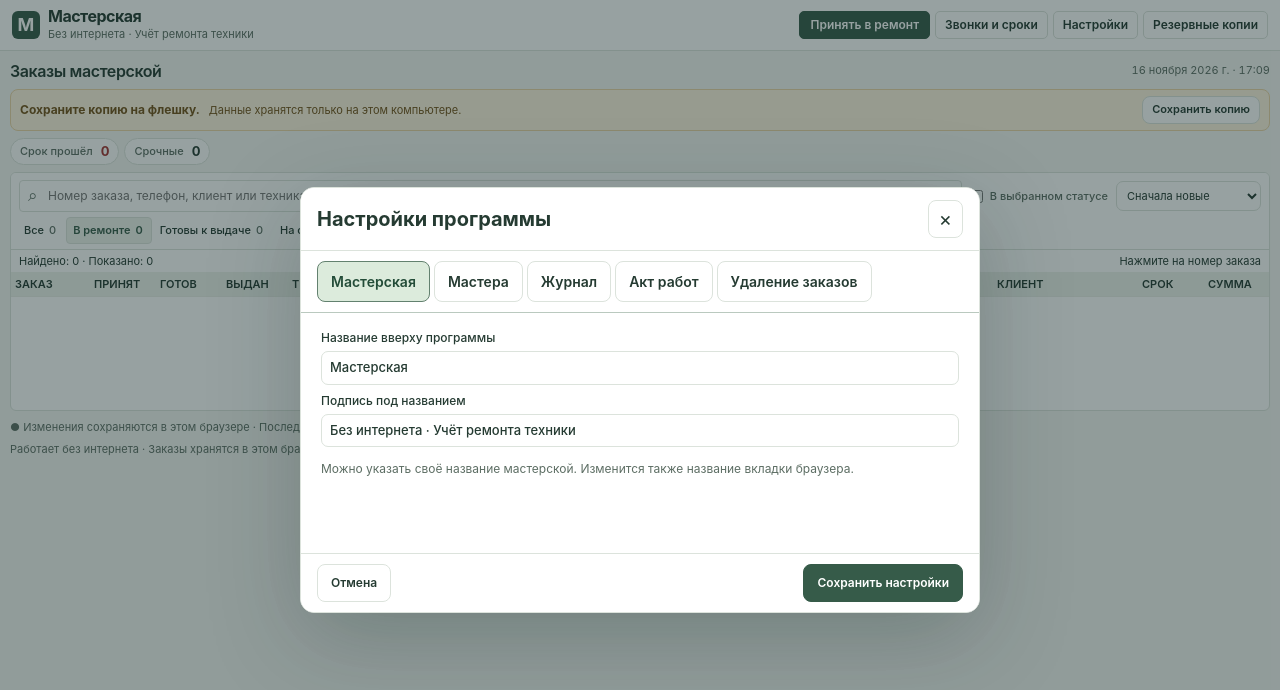
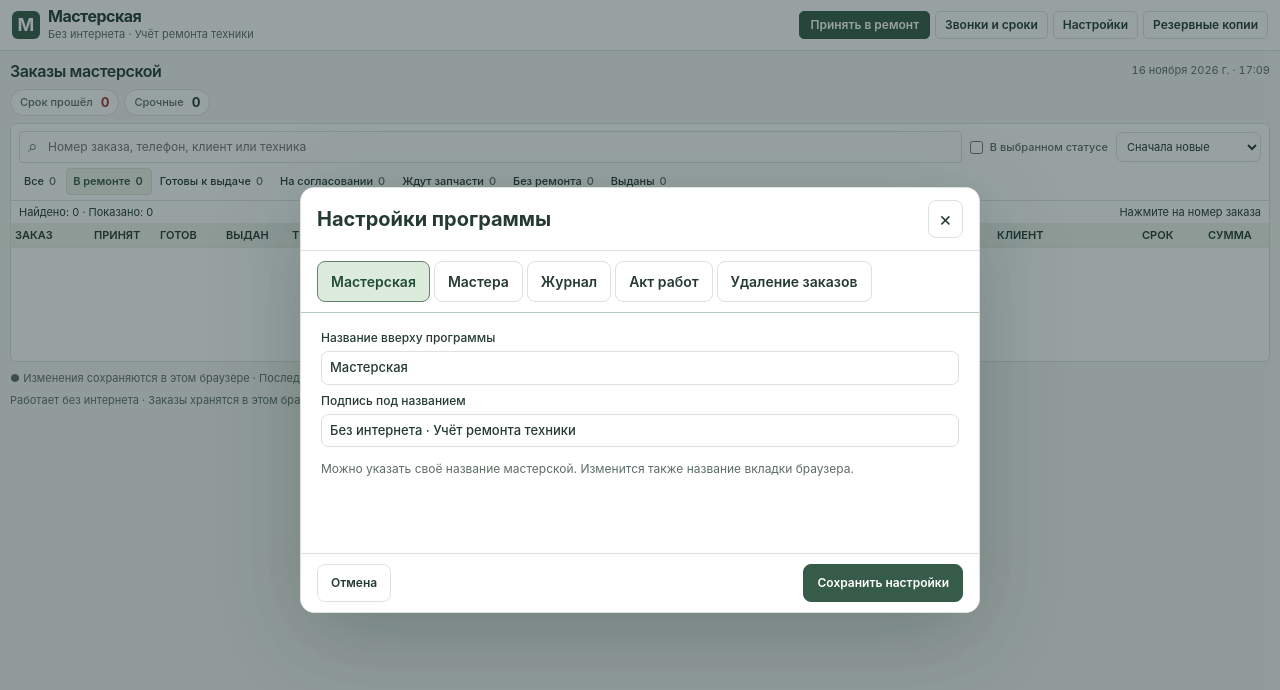
Before and after one commit to vanssk8hai/service-workshop-site, a plain HTML site: page downloads/workshop-offline.html in a window 1280 px wide. Both pictures are taken after a click on the button "Настройки". Drawn offline with Linux system fonts and the light colour scheme.

Commit message:
Обновить скачиваемую программу без напоминания о резервной копии
Верхняя плашка «Сохраните копию на флешку» больше не появляется при запуске.
Файл загрузки синхронизирован с local/index.html, ZIP пересобран.

```diff
--- a/downloads/workshop-offline.html
+++ b/downloads/workshop-offline.html
@@ -315,7 +315,6 @@ main{padding:8px 10px 18px}.overview{margin-bottom:6px}.overview h2{font-size:16
 <header><div class="brand"><div class="mark" aria-hidden="true">М</div><div><h1>Мастерская</h1><div class="sub">Локальная версия · Без интернета</div></div></div><div class="head-actions"><button id="attention" disabled>Звонки и сроки</button><button id="settings">Настройки</button><button id="backup">Резервные копии</button><button class="primary" id="new" disabled>Принять в ремонт</button></div></header>
 <main><div class="overview"><h2>Заказы мастерской</h2><div id="today"></div></div>
 <div id="error" role="alert"></div><div id="notice" class="warning" role="status"></div>
-<div id="backup-reminder" class="warning" role="status" hidden></div>
 <div id="stats" class="stats" aria-label="Сводка заказов и быстрые фильтры"></div>
 <section class="panel" aria-label="Заказы"><div class="toolbar"><div class="search"><span aria-hidden="true">⌕</span><input id="q" type="search" placeholder="Номер заказа, телефон, клиент или техника" aria-label="Поиск заказов" autocomplete="off"></div><label class="check"><input id="scope" type="checkbox">В выбранном статусе</label><select id="sort" aria-label="Сортировка"><option value="new">Сначала новые</option><option value="urgent">Сначала срочные</option><option value="due">По сроку готовности</option><option value="old">Сначала старые</option></select></div>
 <nav id="tabs" class="tabs" aria-label="Статусы заказов"></nav><div class="result-note"><span id="note">Загрузка базы…</span><span>Нажмите на номер заказа</span></div>
@@ -375,12 +374,12 @@ function settingsDialog(){requireOwner();
  showDialog(`<div class="dialog-head"><h2 id="dialog-title">Настройки программы</h2><button id="xc" class="close" aria-label="Закрыть">×</button></div><form id="settings-form"><div class="settings-tabs" role="tablist" aria-label="Разделы настроек">${[['shop','Мастерская'],['masters','Мастера'],['journal','Журнал'],['act','Акт работ'],['cleanup','Удаление заказов']].map(([id,name],i)=>`<button type="button" role="tab" id="tab-${id}" aria-controls="settings-${id}" aria-selected="${i===0}" tabindex="${i===0?0:-1}" data-settings-tab="${id}">${name}</button>`).join('')}</div><div class="dialog-body"><div id="settings-error" class="error hidden" role="alert"></div>
  <section id="settings-shop" role="tabpanel" aria-labelledby="tab-shop"><div class="grid">${F('Название вверху программы','st-title',draft.title,'text','full')}${F('Подпись под названием','st-subtitle',draft.subtitle,'text','full')}</div><p class="help">Можно указать своё название мастерской. Изменится также название вкладки браузера.</p></section>
  <section id="settings-masters" role="tabpanel" aria-labelledby="tab-masters" hidden><p class="help">Имя можно изменить прямо в поле. «Убрать» скрывает мастера из выбора для новых заказов. Старые заказы сохраняются.</p><div id="settings-master-list"></div><button type="button" id="add-master">＋ Добавить мастера</button></section>
- <section id="settings-journal" role="tabpanel" aria-labelledby="tab-journal" hidden><label>Какая вкладка открывается при запуске<select id="st-defaultTab">${TABS.map(([s,label])=>`<option value="${s}" ${s===draft.defaultTab?'selected':''}>${label}</option>`).join('')}</select></label><label class="check settings-check"><input type="checkbox" id="st-rowColors" ${draft.rowColors?'checked':''}>Окрашивать всю строку по статусу заказа</label><label class="check settings-check"><input type="checkbox" id="st-backupReminder" ${draft.backupReminder?'checked':''}>Напоминать о резервной копии каждый день</label><div class="grid">${F('Контроль: дней в работе','st-repairDays',draft.repairDays,'number')}${F('Контроль: дней до получения','st-pickupDays',draft.pickupDays,'number')}</div><p class="help">Целые числа от 1 до 3650. Эти сроки используются в списке залежавшейся техники.</p></section>
+ <section id="settings-journal" role="tabpanel" aria-labelledby="tab-journal" hidden><label>Какая вкладка открывается при запуске<select id="st-defaultTab">${TABS.map(([s,label])=>`<option value="${s}" ${s===draft.defaultTab?'selected':''}>${label}</option>`).join('')}</select></label><label class="check settings-check"><input type="checkbox" id="st-rowColors" ${draft.rowColors?'checked':''}>Окрашивать всю строку по статусу заказа</label><div class="grid">${F('Контроль: дней в работе','st-repairDays',draft.repairDays,'number')}${F('Контроль: дней до получения','st-pickupDays',draft.pickupDays,'number')}</div><p class="help">Целые числа от 1 до 3650. Эти сроки используются в списке залежавшейся техники.</p></section>
  <section id="settings-act" role="tabpanel" aria-labelledby="tab-act" hidden><div class="grid">${F('Надпись над заголовком акта','st-printTitle',draft.printTitle,'text','full')}${F('Адрес мастерской','st-address',draft.address,'text','full')}${F('Исполнитель (имя / организация)','st-executor',draft.executor)}${F('Телефон исполнителя','st-phone',draft.phone,'tel')}${F('Дополнительные реквизиты','st-details',draft.details,'text','full')}</div><p class="help">Эти данные подставляются при печати новых актов. Пустые поля исполнителя и телефона остаются линиями для заполнения от руки.</p></section>
  <section id="settings-cleanup" role="tabpanel" aria-labelledby="tab-cleanup" hidden><p class="help">Найдите старые заказы по дате и статусу, отметьте отдельные записи или все найденные и удалите их из базы. Перед удалением будет скачана резервная копия.</p><button type="button" id="open-cleanup" class="danger">Выбрать заказы для удаления</button></section>
 
  </div><div class="dialog-actions"><button type="button" id="settings-cancel">Отмена</button><span class="spacer"></span><button type="submit" class="primary" id="settings-save">Сохранить настройки</button></div></form>`,'settings-dialog');
- const collect=()=>validateSettings({...draft,...Object.fromEntries(['title','subtitle','printTitle','address','executor','phone','details'].map(key=>[key,$('#st-'+key).value])),defaultTab:$('#st-defaultTab').value,rowColors:$('#st-rowColors').checked,backupReminder:$('#st-backupReminder').checked,repairDays:Number($('#st-repairDays').value),pickupDays:Number($('#st-pickupDays').value)});
+ const collect=()=>validateSettings({...draft,...Object.fromEntries(['title','subtitle','printTitle','address','executor','phone','details'].map(key=>[key,$('#st-'+key).value])),defaultTab:$('#st-defaultTab').value,rowColors:$('#st-rowColors').checked,repairDays:Number($('#st-repairDays').value),pickupDays:Number($('#st-pickupDays').value)});
  const snapshot=()=>JSON.stringify({fields:[...$('#settings-form').querySelectorAll('input,select')].map(e=>[e.id,e.type==='checkbox'?e.checked:e.value]),masters:draft.masters});
  function drawMasters(){
   $('#settings-master-list').innerHTML=draft.masters.map((m,i)=>`<div class="settings-master ${m.retired?'retired':''}"><label>Имя мастера${m.retired?' · убран из выбора':''}<input data-master-name="${i}" aria-label="Имя мастера ${i+1}" maxlength="100" value="${esc(m.name)}"></label><button type="button" data-master-toggle="${i}">${m.retired?'Вернуть':'Убрать'}</button></div>`).join('');
```
Also changed, not shown: 1 other file.
